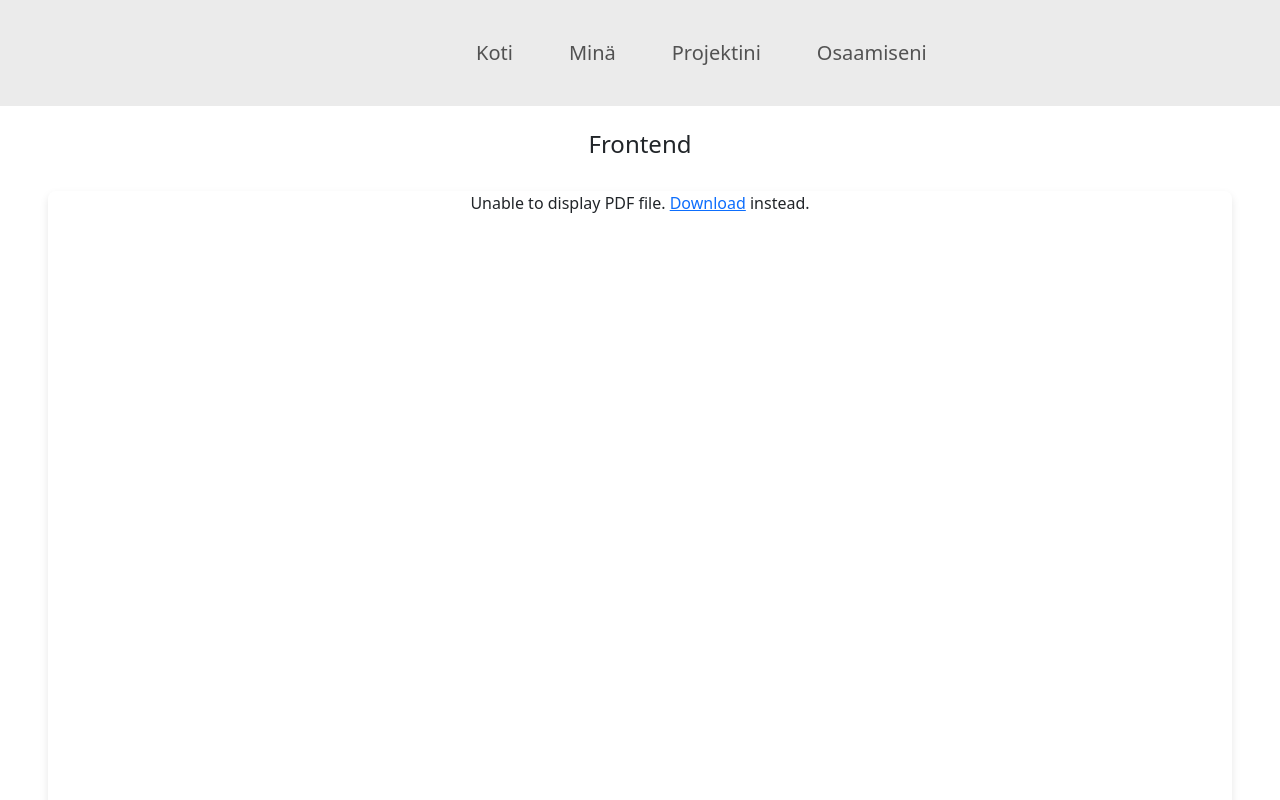
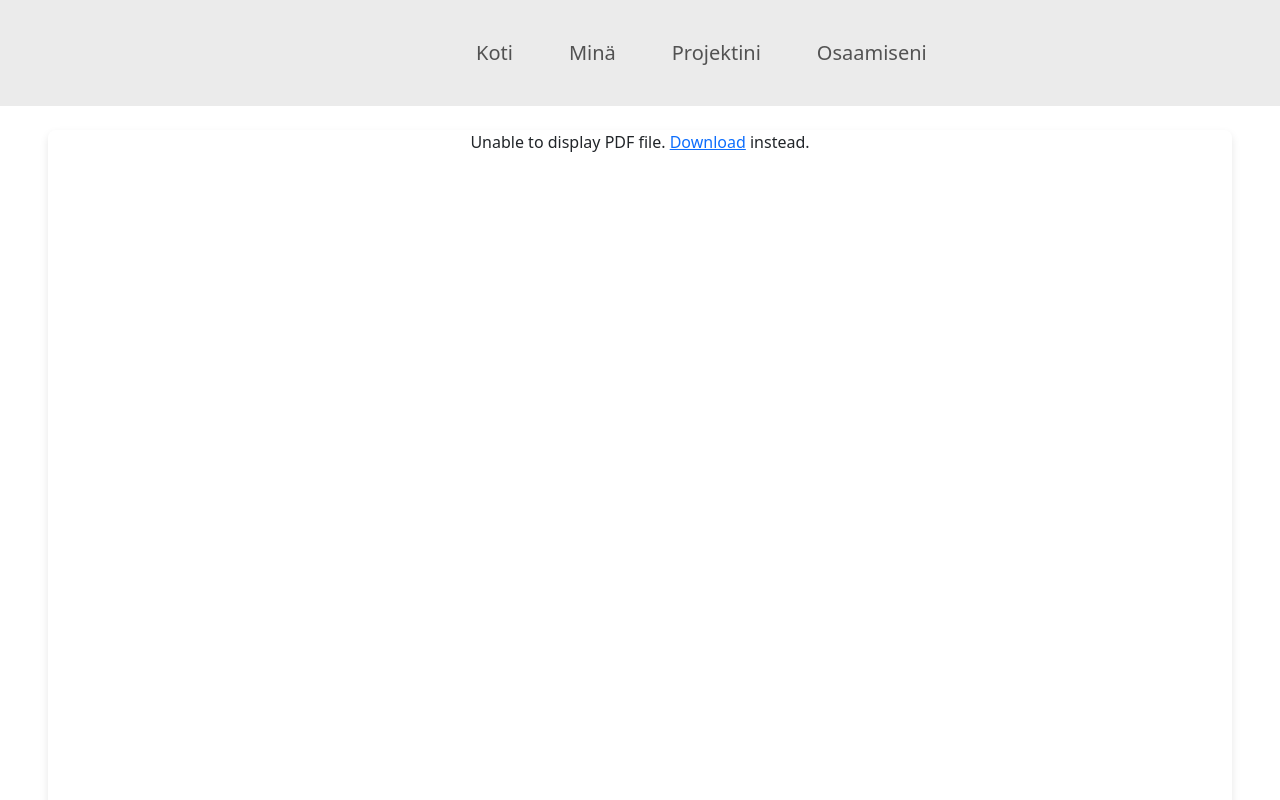
Before and after one commit to jennioksman/omaportfolio, a React (Vite) app: page /skills in a window 1280 px wide. Shown: the top 800 px of the page. Built offline with nearby package versions, Linux system fonts and the light colour scheme.

Commit message:
Otsikko poistettu Osaaminen-sivulta.

```diff
--- a/src/components/skills.jsx
+++ b/src/components/skills.jsx
@@ -6,11 +6,6 @@ import '../App.css'
 function Skills() {
   return (
     <Container fluid>
-      <Row className='text-center m-4'>
-        <Col>
-          <h4>Frontend</h4>
-        </Col>
-      </Row>
       <Row className='justify-content-center m-4'>
         <Col xs={12} className='text-center'>
           <div style={{
```
